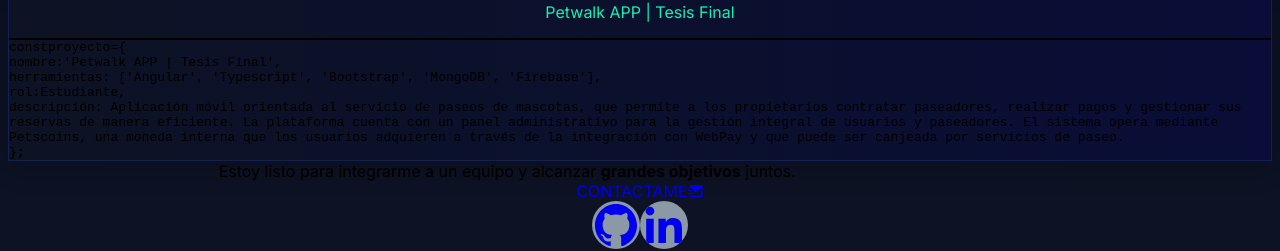
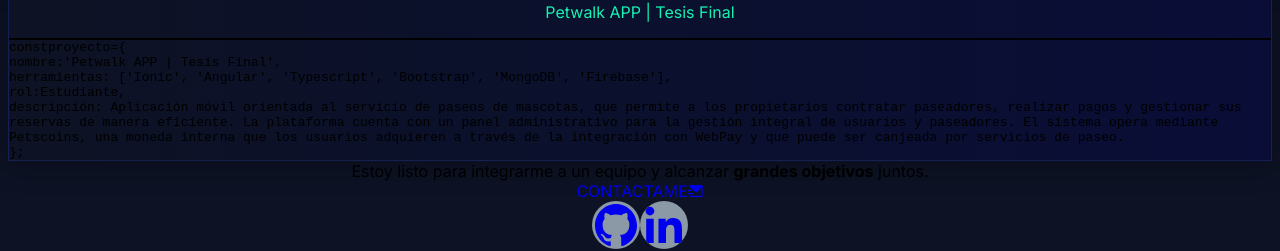
Before and after one commit to dev-luisvasquez/Portfolio, a Next.js app: page / in a window 1280 px wide. Shown: the part 2554-2805 px from the top of the page. Built offline with nearby package versions, Linux system fonts and the light colour scheme.

Commit message:
Actualizar herramientas del proyecto Petwalk APP en projects-data.js y ajustar estilos en ContactSection; modificar SVG de AWS.

```diff
--- a/app/components/homepage/contact/index.jsx
+++ b/app/components/homepage/contact/index.jsx
@@ -7,17 +7,17 @@ import { RiMailSendFill } from "react-icons/ri";
 
 function ContactSection() {
   return (
-    <div id="contact" className="my-12 lg:my-16 relative mt-24 text-white">
+    <div id="contact" className="my-12 lg:my-16 relative mt-8 text-white">
       <div className="hidden lg:flex flex-col items-center absolute top-24 -right-8">
         <span className="bg-[#1a1443] w-fit text-white rotate-90 p-2 px-5 text-xl rounded-md">
           CONTACTO
         </span>
         <span className="h-36 w-[2px] bg-[#1a1443]"></span>
       </div>
-      <div className="items-center w-full max-w-4xl">
+      <div className="items-center w-full max-w-5xl">
         <div className='flex flex-col gap-6 sm:flex-row items-center justify-around w-full'>
 
-          <span className='text-3xl w-8/12 max-w-4xl font-bold leading-10 text-white md:font-extrabold lg:text-[2.6rem] lg:leading-[3.5rem]'>Estoy listo para integrarme a un equipo y alcanzar <strong className='text-pink-500'>grandes objetivos</strong> juntos.</span>
+          <span className='text-3xl text-center md:text-left w-11/12 md:w-8/12 max-w-4xl font-bold leading-10 text-white md:font-extrabold lg:text-[2.6rem] lg:leading-[3.5rem]'>Estoy listo para integrarme a un equipo y alcanzar <strong className='text-pink-500'>grandes objetivos</strong> juntos.</span>
 
           <div className="flex items-center gap-3">
             <Link
@@ -30,7 +30,7 @@ function ContactSection() {
             </Link>
           </div>
         </div>
-        <div className=" flex w-full justify-center md:justify-end mx-auto mt-4">
+        <div className=" flex w-full justify-center md:justify-center mx-auto mt-4">
           <div className="mt-8 lg:mt-16 flex items-center gap-5 lg:gap-10">
             <Link target="_blank" href={personalData.github}>
               <IoLogoGithub
--- a/utils/data/projects-data.js
+++ b/utils/data/projects-data.js
@@ -14,7 +14,7 @@ export const projectsData = [
         id: 1,
         name: 'Petwalk APP | Tesis Final',
         description: "Aplicación móvil orientada al servicio de paseos de mascotas, que permite a los propietarios contratar paseadores, realizar pagos y gestionar sus reservas de manera eficiente. La plataforma cuenta con un panel administrativo para la gestión integral de usuarios y paseadores. El sistema opera mediante Petscoins, una moneda interna que los usuarios adquieren a través de la integración con WebPay y que puede ser canjeada por servicios de paseo.",
-        tools: ['Angular', 'Typescript', 'Bootstrap', 'MongoDB', 'Firebase'],
+        tools: ['Ionic', 'Angular', 'Typescript', 'Bootstrap', 'MongoDB', 'Firebase'],
         role: 'Estudiante',
         code: '',
         demo: '',
```
Also changed, not shown: app/assets/svg/skills/aws.svg, 1 other file (tests, documents, lock files or other folders).
